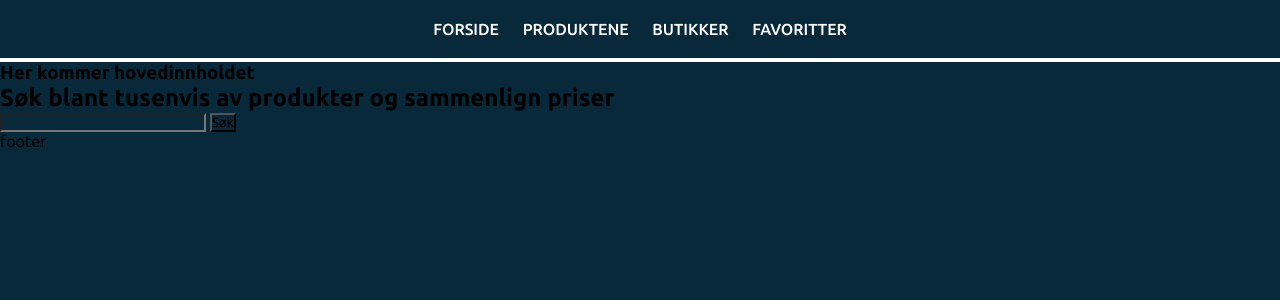
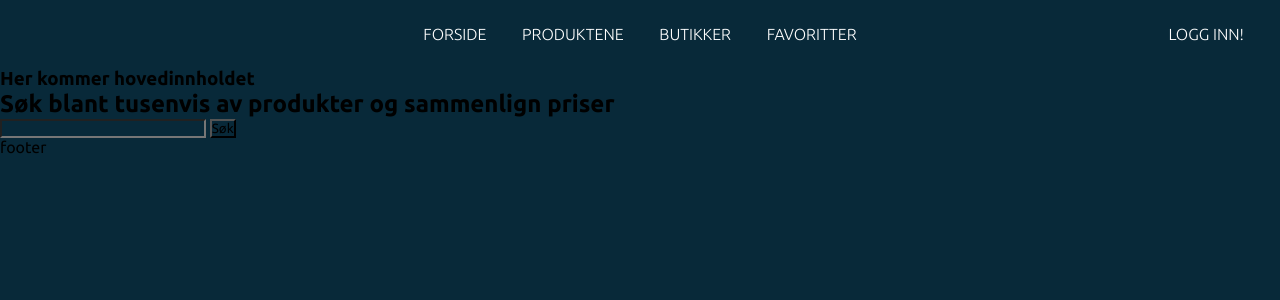
Before and after one commit to HenrikS-A/IT1-prissammenligning, a Flask app: page / in a window 1280 px wide. Shown: the top 300 px of the page. Run offline with Flask 2, Linux system fonts and the light colour scheme.

Commit message:
flere ting fikset, historikk fungerer ikke

```diff
--- a/app.py
+++ b/app.py
@@ -1,25 +1,49 @@
 from flask import Flask, render_template, request
 from henteData import hent_data, hent_data_ean, hent_butikker
 from finnPosisjon import finn_posisjon
+import json
 
 app = Flask(__name__)
+
+
+
+fil_historikk = open("historikk.json")
+historikk = json.load(fil_historikk)
+fil_historikk.close()
+
+historikk_liste = []
+
+def lagre_historikk():
+    fil_historikk = open("historikk.json", "w") # Åpner filen slik at jeg kan skrive ting inn i den.
+    json.dump(historikk_liste, fil_historikk)
+    fil_historikk.close()
+
+
 
 @app.get("/")
 def index():
     return render_template("index.html")
+
+
+
+@app.get("/produkter")
+def rute_produkter():
+    s=request.args["soek"]
+
+    historikk_liste.append(s)
+    lagre_historikk()
+
+    produkter = hent_data(s, sortering="price_desc") # Her er s søket bruker skriver inn
+
+    return render_template("produktene.html", soek=s, produkter=produkter["data"])
+
 
 @app.get("/produktene")
 def rute_produktene():
     produkter = hent_data(sortering="price_desc")
     return render_template("produktene.html", produkter=produkter["data"])
 
-@app.get("/produkter")
-def rute_produkter():
-    s=request.args["soek"]
 
-    produkter = hent_data(s, sortering="price_desc") # Her er s søket bruker skriver inn
-
-    return render_template("produktene.html", soek=s, produkter=produkter["data"])
 
 @app.get("/produkt/<ean>")
 def rute_produkt(ean):
--- /dev/null
+++ b/historikk.json
@@ -0,0 +1 @@
+["sm\u00f8r"]
--- a/static/style.css
+++ b/static/nav.css
@@ -6,28 +6,31 @@
 }
 
 header {
-    padding: 20px;
+    padding: 25px;
     background-color: rgb(8, 41, 57);
+    display: flex;
+    align-items: center;
+    justify-content: center;
+    position: relative;
 }
 
-nav {
+header nav {
     text-align: center;
 }
-a {
-    padding: 10px;
-
+header a {
+    padding: 8px 16px 8px 16px;
     text-decoration: none;
     color: white;
     text-transform: uppercase;
-    font-weight: 500;
+    font-weight: 300;
     font-size: 16px;
 
 }
 
+#loggInn {
+    color: white;
+    position: absolute;
+    right: 0;
+    margin-right: 20px;
 
-
-
-
-main {
-    border-top: white solid 4px;
 }
--- a/templates/mal.html
+++ b/templates/mal.html
@@ -10,7 +10,7 @@
     <link rel="preconnect" href="https://fonts.gstatic.com" crossorigin>
     <link href="https://fonts.googleapis.com/css2?family=Ubuntu:wght@300;400;500;700&display=swap" rel="stylesheet">
 
-    <link rel="stylesheet" href="{{ url_for('static',filename='style.css') }}">
+    <link rel="stylesheet" href="{{ url_for('static',filename='nav.css') }}">
 
 </head>
 <body>
@@ -21,6 +21,8 @@
             <a href="/butikker">Butikker</a>
             <a href="">Favoritter</a>
         </nav>
+        <a id="loggInn" href="/logg-inn">LOGG INN!</a>
+
     </header>
     <main>
         {% block main %}
```
